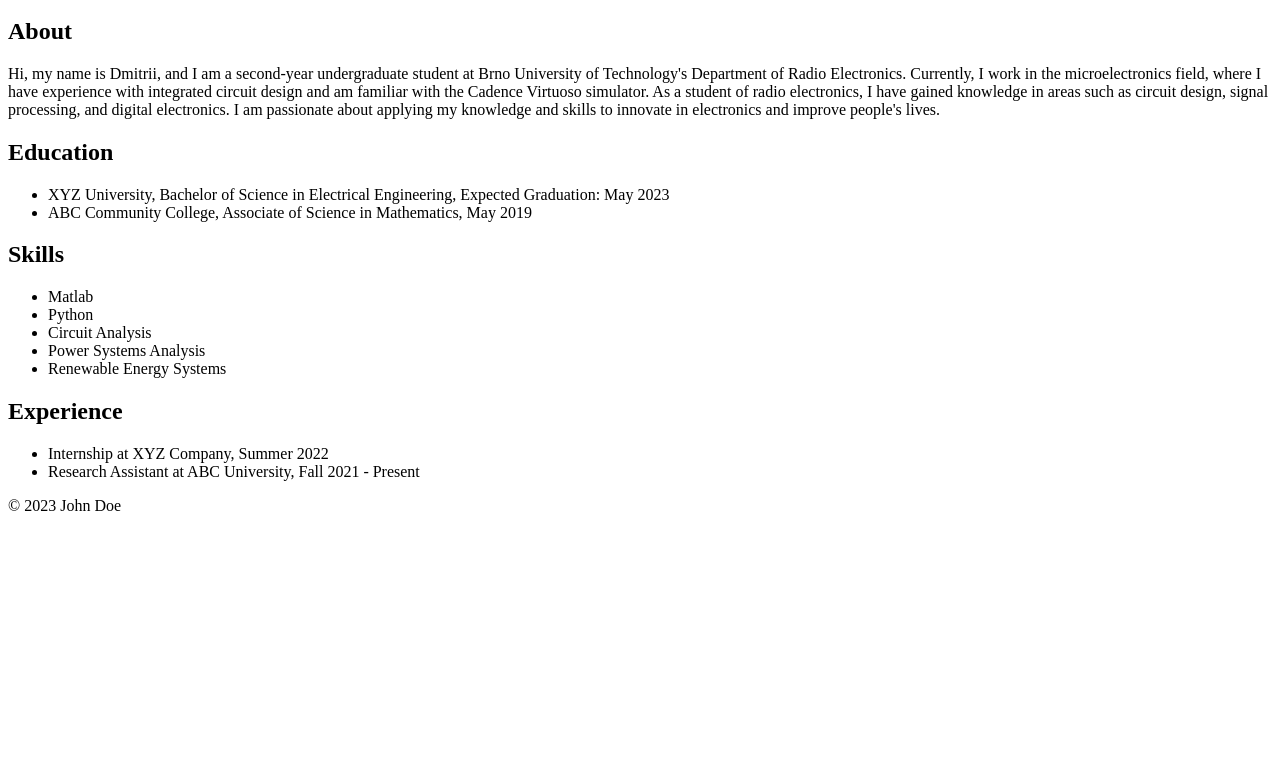
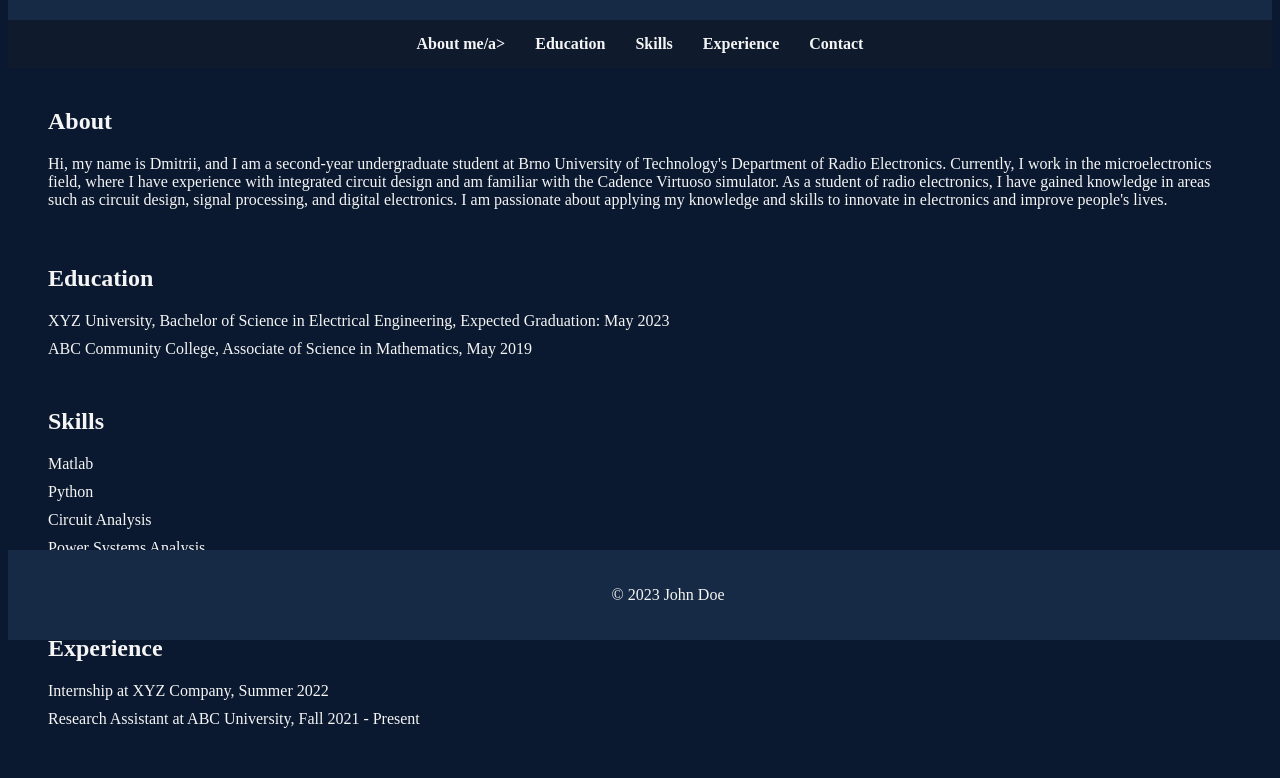
Before and after one commit to dmitrii-semenov/dmitrii-semenov.github.io, a plain HTML site: page index.html in a window 1280 px wide. Shown: the part 160-938 px from the top of the page. Before the commit the page ends 800 px from the top, so only its background shows below. Drawn offline with Linux system fonts and the light colour scheme.

Commit message:
Update index.html

```diff
--- a/index.html
+++ b/index.html
@@ -4,7 +4,7 @@
   <title>My Profile Website</title>
   <meta charset="UTF-8">
   <meta name="viewport" content="width=device-width, initial-scale=1.0">
-  <link rel="stylesheet" href="new-style.css">
+  <link rel="stylesheet" href="style.css">
 </head>
 <body>
   <header>
```
